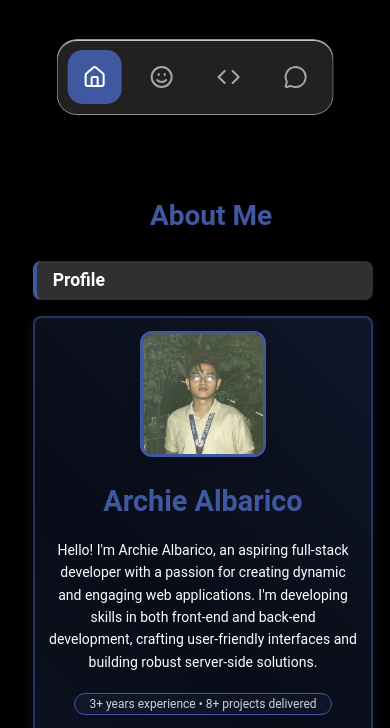
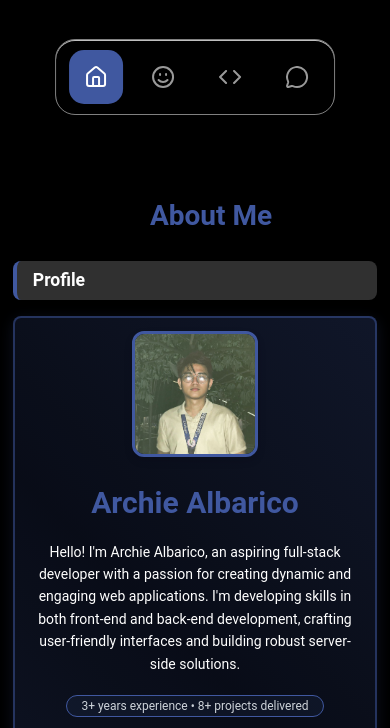
Before and after one commit to archieamas11/MyPortfolio, a plain HTML site: page index.html in a window 390 px wide. Shown: the part 713-1441 px from the top of the page. Drawn offline with nearby package versions, Linux system fonts and the light colour scheme; grey boxes are pictures that could not be loaded; files whose address does not match are found by name.

Commit message:
style: Refactor CSS styles for tree branches and nodes; adjust layout width for consistency

```diff
--- a/assets/css/about.css
+++ b/assets/css/about.css
@@ -1009,7 +1009,7 @@
     }
 
     .tree-branch {
-        padding-left: 0.5rem;
+        padding: 0;
     }
 
     .tree-branch::before {
@@ -1017,8 +1017,8 @@
     }
 
     .tree-node {
-        padding-left: 0.5rem;
-        margin-bottom: 1rem;
+        padding: 0;
+        margin: 0;
     }
 
     .tree-node::before,
@@ -1041,7 +1041,7 @@
     }
 
     .about-name h4 {
-        font-size: 1.8rem;
+        font-size: var(--font-size-3xl);
         text-align: center;
     }
 
--- a/assets/css/hero.css
+++ b/assets/css/hero.css
@@ -53,8 +53,6 @@
         }
     }
 }
-
-
 
 /* #social-list {
     width: max-content;
--- a/assets/css/layout.css
+++ b/assets/css/layout.css
@@ -25,7 +25,7 @@ body {
     scroll-behavior: smooth;
     margin: 0;
     padding: 4em 0 0 0;
-    width: 98%;
+    width: 100%;
     margin: 0 auto;
     height: 100vh;
     transition: all 0.5s ease-in-out;
--- a/assets/css/navigation.css
+++ b/assets/css/navigation.css
@@ -6,33 +6,23 @@
 
 
 .liquidGlass-wrapper {
-    position: relative;
     display: flex;
-    font-weight: 600;
-    overflow: hidden;
-    color: black;
-    cursor: pointer;
-    box-shadow: 0 6px 6px rgba(0, 0, 0, 0.2), 0 0 20px rgba(0, 0, 0, 0.1);
-    transition: all 0.4s cubic-bezier(0.175, 0.885, 0.32, 2.2);
 }
 
 .liquidGlass-effect {
     position: absolute;
-    z-index: 0;
     inset: 0;
     backdrop-filter: var(--liquid-backdrop-filter);
     -webkit-backdrop-filter: var(--liquid-backdrop-filter);
     filter: url(#glass-distortion);
-    overflow: hidden;
-    isolation: isolate;
 }
 
-.liquidGlass-tint {
+/* .liquidGlass-tint {
     z-index: 1;
     position: absolute;
     inset: 0;
     background: rgba(255, 255, 255, 0.13);
-}
+} */
 
 .liquidGlass-shine {
     position: absolute;
```
